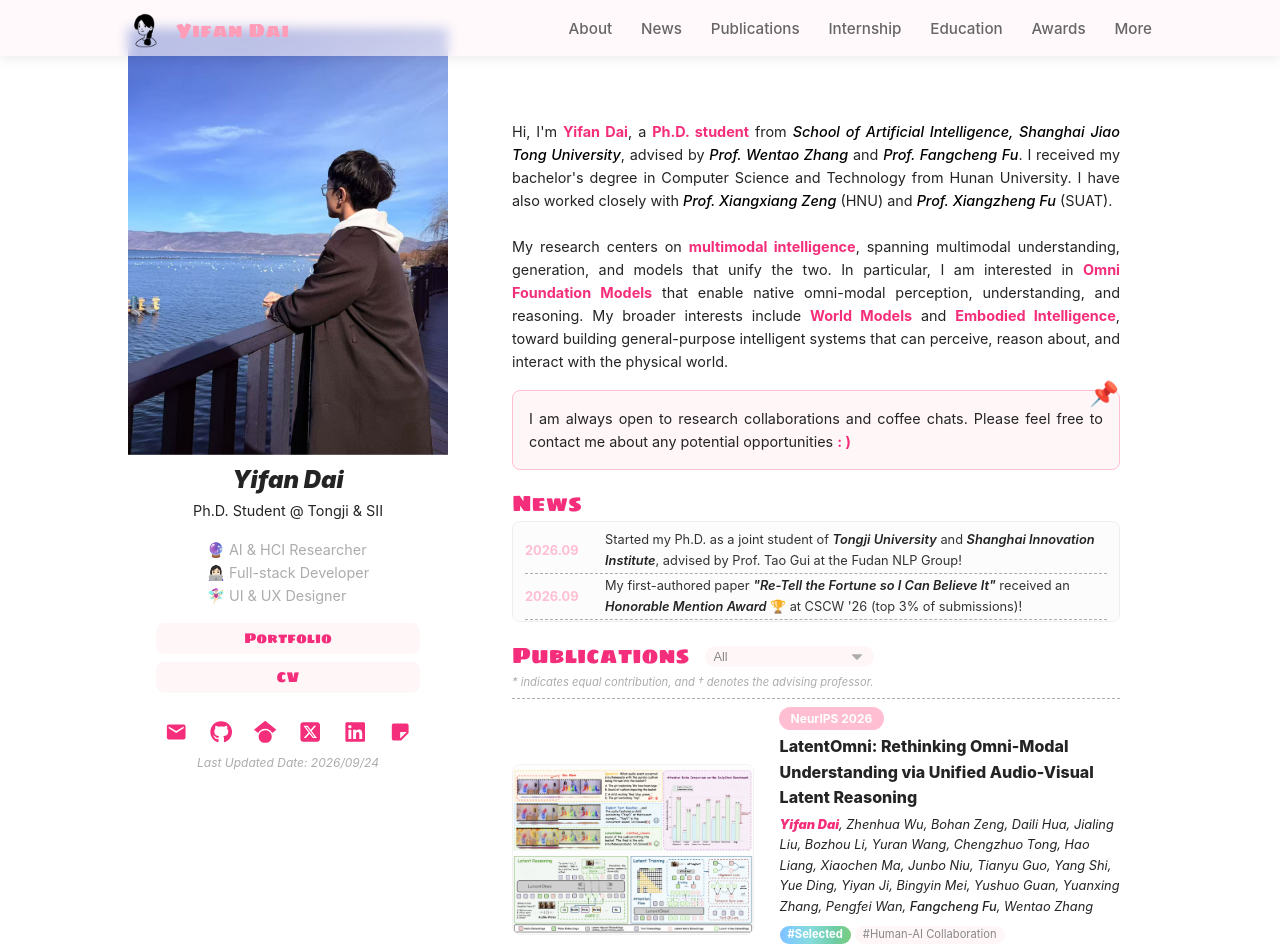
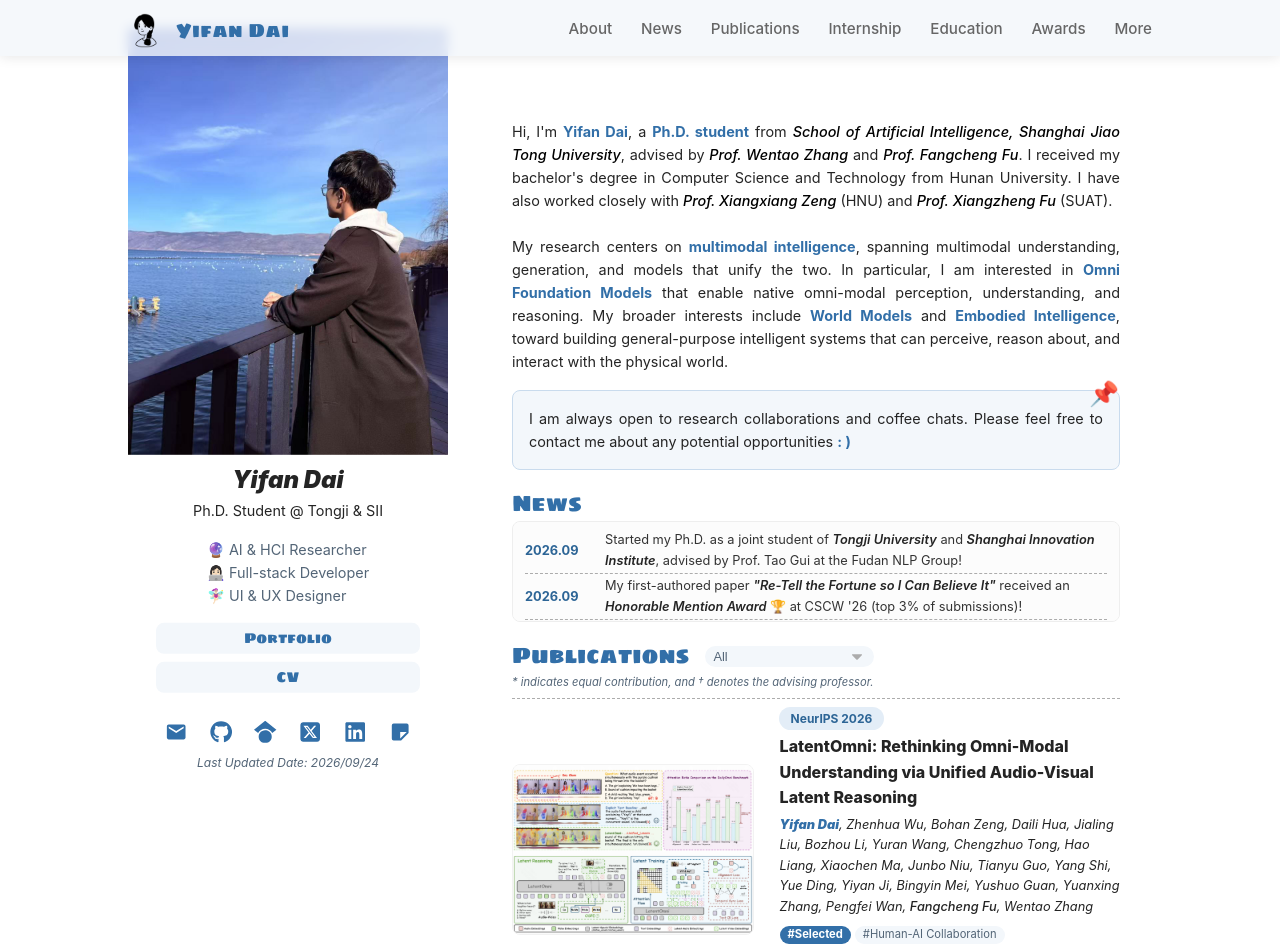
Before and after one commit to yfanDai/yfanDai.github.io, a React (Vite) app: page / in a window 1280 px wide. Shown: the top 949 px of the page. Built offline with nearby package versions, Linux system fonts and the light colour scheme.

Commit message:
Replace pink accents with a readable muted blue theme

```diff
--- a/src/App.css
+++ b/src/App.css
@@ -15,13 +15,13 @@ html, body {
 }
 
 a {
-  color: #ff9cb7;
+  color: var(--theme-accent);
   text-decoration: none;
   transition: color 0.3s ease;
 }
 
 a:hover {
-  color: #F42E7A;
+  color: var(--theme-accent-hover);
 }
 
 /* ======== 布局 ======== */
@@ -105,7 +105,7 @@ nav a {
 }
 
 nav a:hover {
-  color: #f42e7a;
+  color: var(--theme-accent);
 }
 
 /* ======== 响应式布局 ======== */
--- a/src/components/PaperMeta.jsx
+++ b/src/components/PaperMeta.jsx
@@ -17,7 +17,7 @@ export function AuthorList({ authors }) {
     return authors.map((author, i) => {
         const name = author.name + (AUTHOR_SYMBOLS[author.role] || "");
         const label = author.name === MY_NAME ? (
-            <strong style={{ color: "#F42E7A", fontWeight: 900 }}>{name}</strong>
+            <strong style={{ color: "var(--theme-accent)", fontWeight: 900 }}>{name}</strong>
         ) : (
             name
         );
@@ -39,7 +39,7 @@ export function AuthorList({ authors }) {
 
 export function PaperTag({ tag }) {
     if (tag === "Selected") {
-        return <span className="tag-item-show rainbow-tag-all">#{tag}</span>;
+        return <span className="tag-item-show selected-tag-all">#{tag}</span>;
     }
     if (tag === "Honorable Mention") {
         return <span className="tag-item-show award-tag-all">🏆 {tag}</span>;
@@ -47,5 +47,5 @@ export function PaperTag({ tag }) {
     if (tag === "In Submission") {
         return <span className="tag-item-show submission-tag-all">#{tag}</span>;
     }
-    return <span className="tag-item-show" style={{ color: "#888" }}>#{tag}</span>;
+    return <span className="tag-item-show">#{tag}</span>;
 }
--- a/src/css/Header.css
+++ b/src/css/Header.css
@@ -5,7 +5,7 @@
     top: 0;
     left: 0;
     width: 100%;
-    background: rgba(255, 246, 248, 0.6);
+    background: var(--theme-header-bg);
     backdrop-filter: blur(6px);
     -webkit-backdrop-filter: blur(6px);
     z-index: 1000;
@@ -13,7 +13,7 @@
 }
 @supports (-webkit-backdrop-filter: blur(4px)) {
     .header-wrapper {
-        background-color: rgba(255, 246, 248, 0.6);
+        background-color: var(--theme-header-bg);
     }
 }
 
@@ -38,7 +38,7 @@
     font-style: italic;
     font-weight: 900;
     font-size: 1.2rem;
-    color: #ff9cb7;
+    color: var(--theme-accent);
     letter-spacing: 0.02em;
     position: relative;
 }
@@ -53,7 +53,7 @@
     top: -0.5em;
     left: -0.14em;
     font-size: 0.8em;
-    color: #F42E7A;
+    color: var(--theme-accent);
     display: inline-block;
     transform-origin: 50% 50%;
     animation: spinY2 3s linear infinite;
@@ -83,12 +83,12 @@
 }
 
 .header-nav .nav-item:hover {
-    color: #f42e7a;
+    color: var(--theme-accent-hover);
 }
 
 .header-nav .nav-item:focus {
     outline: none;
-    color: #f42e7a;
+    color: var(--theme-accent);
 }
 
 /* 在按钮底部加一条 hover 下划线效果 */
@@ -97,7 +97,7 @@
     display: block;
     width: 0;
     height: 1px;
-    background: #f42e7a;
+    background: var(--theme-accent);
     transition: width 0.3s ease;
     margin-top: 3px;
 }
@@ -214,7 +214,7 @@ button:active {
         align-items: center;
         gap: 0;
         padding: 0.6rem 1rem 1.2rem 1rem;
-        background: #FFF6F8;
+        background: var(--theme-accent-wash);
         opacity: 0;
         pointer-events: none;
         transition: transform 320ms cubic-bezier(.2,.9,.3,1), opacity 320ms ease;
@@ -244,7 +244,7 @@ button:active {
     .header-wrapper.menu-open {
         box-shadow: none !important;
         /* 如果你想稍微降低 header 的背景强度也可以： */
-        /* background: rgba(255,246,248,0.92); */
+        /* background: var(--theme-header-bg); */
     }
 
     /* 避免页面内容被遮挡：当菜单展开，可以在 body 上加 padding-top (若需要) */
--- a/src/css/Hero.css
+++ b/src/css/Hero.css
@@ -26,16 +26,16 @@
 .meta-description{
     margin: 1rem;
     font-size: 0.9rem;
-    /*color: #F42E7A;*/
-    color: #acacac;
+    /*color: var(--theme-accent);*/
+    color: var(--theme-muted);
 }
 .meta-linkitem{
     margin-bottom: 0.5rem;
     cursor: pointer;
-    background-color: #fff6f8;
+    background-color: var(--theme-accent-wash);
     border-radius: 8px;
     padding: 4px 12px;
-    color: #F42E7A;
+    color: var(--theme-accent);
     font-family: 'Sigmar One', serif;
     display: flex;
     align-items: center;
@@ -59,10 +59,10 @@
 }
 .icon-link{
     font-size: 1.4rem;
-    color: #F42E7A;
+    color: var(--theme-accent);
 }
 .small-text{
-    color: #acacac;
+    color: var(--theme-muted);
     font-family: "Inter", "Helvetica Neue", Helvetica, Arial, sans-serif;
     font-size: 0.75rem;
     font-weight: normal;
--- a/src/css/Project.css
+++ b/src/css/Project.css
@@ -2,10 +2,10 @@
     --ink: #1c1c1c;
     --body: #2f2f2f;
     --muted: #6f6f6f;
-    --faint: #9a9a9a;
+    --faint: var(--theme-muted);
     --line: #e8e8e8;
     --wash: #fafafa;
-    --accent: #F42E7A;
+    --accent: var(--theme-accent);
     --serif: "Newsreader", "Source Serif 4", Georgia, "Times New Roman", serif;
 
     margin-top: 56px;
--- a/src/css/Publications.css
+++ b/src/css/Publications.css
@@ -50,7 +50,7 @@
 
 .publication-title:hover {
     font-weight: 800;
-    color: #F42E7A;
+    color: var(--theme-accent-hover);
     cursor: pointer;
 }
 
@@ -95,7 +95,7 @@
 
 .author-link:hover {
     color: #242424;
-    text-decoration: underline #ff9cb7;
+    text-decoration: underline var(--theme-accent);
 }
 
 .publication-venue {
@@ -111,11 +111,12 @@
     font-size: 12px;
     font-weight: 700;
     border-radius: 9999px;
-    color: #fff;
+    color: var(--theme-accent-hover);
 }
 
 .venue-tag.conference {
-    background-color: #FFBED2;
+    background-color: var(--theme-accent-soft);
+    color: var(--theme-accent-text);
 }
 
 .venue-tag.journal {
@@ -130,10 +131,12 @@
     background-color: #bdebef;
 }
 .venue-tag.wip {
-    background-color: #ccc;
+    background-color: var(--theme-badge-neutral);
+    color: var(--theme-muted);
 }
 .venue-tag.submission {
-    background-color: #acacac;
+    background-color: var(--theme-badge-neutral);
+    color: var(--theme-muted);
 }
 
 .venue-tag.exhibition {
@@ -163,18 +166,18 @@
     content: "|";
     margin: 0 8px;
     font-weight: bold;
-    color: #FFDEE8; /* 灰色竖线，可调整颜色 */
+    color: var(--theme-accent-border); /* 灰色竖线，可调整颜色 */
 }
 
 .publication-links a + .publications-msg::before {
     content: "|";
     margin: 0 8px;
     font-weight: bold;
-    color: #FFDEE8; /* 灰色竖线，可调整颜色 */
+    color: var(--theme-accent-border); /* 灰色竖线，可调整颜色 */
 }
 
 .publications-msg{
-    color: #acacac;
+    color: var(--theme-muted);
     font-size: 0.8rem;
 }
 
@@ -212,11 +215,11 @@
     margin-right: 4px;
     white-space: nowrap;
     display: inline-block;
-    background-color: #FFF6F8;
+    background-color: var(--theme-accent-wash);
     border-radius: 99px;
     padding: 0px 8px;
     font-size: 0.7rem;
-    color: #888;
+    color: var(--theme-muted);
 }
 
 
@@ -236,7 +239,7 @@
     top: 110%;
     left: 0;
     width: calc(100% - 24px);
-    background: #FFF6F8;
+    background: var(--theme-accent-wash);
     padding: 12px;
     border-radius: 8px;
     box-shadow: 0 4px 24px rgba(0,0,0,0.1);
@@ -250,79 +253,10 @@
 }
 
 
-.rainbow-tag-all {
-    background: linear-gradient(270deg, #ff7f96, #ffb07f, #ffcd49, #f3dc12, #b8cc7d,#7dcd6f,#6fcda6,#87dcdc,#7fcaff,#7f9dff,#9b7fff,#c57fff,#ff7fb9);
-    background-size: 400% 400%;
-    color: white;
-    border-radius: 99px;
-    padding: 0px 8px;
-    white-space: nowrap;
-    display: inline-block;
-    font-weight: bold;
-    animation: rainbowFlow 4s ease infinite;
-    margin-right: 4px;
-}
-.rainbow-tag {
-    margin-right: 8px;
-    font-size: 0.8rem;
-    font-weight: bold;
-    cursor: pointer;
-    white-space: nowrap;
-    display: inline-block;
-    background: linear-gradient(
-            270deg,
-            #ff7f96,
-            #ffb07f,
-            #ffcd49,
-            #f3dc12,
-            #b8cc7d,
-            #7dcd6f,
-            #6fcda6,
-            #87dcdc,
-            #7fcaff,
-            #7f9dff,
-            #9b7fff,
-            #c57fff,
-            #ff7fb9
-    );
-    background-size: 400% 400%;
-    -webkit-background-clip: text;
-    -webkit-text-fill-color: transparent;
-    animation: rainbowFlow 6s linear infinite;
-
-}
-
-.rainbow-tag.active {
-    background: linear-gradient(
-            270deg,
-            #ff7f96,
-            #ffb07f,
-            #ffcd49,
-            #f3dc12,
-            #b8cc7d,
-            #7dcd6f,
-            #6fcda6,
-            #87dcdc,
-            #7fcaff,
-            #7f9dff,
-            #9b7fff,
-            #c57fff,
-            #ff7fb9
-    );
-    background-size: 400% 400%;
-    color: white;
-    -webkit-text-fill-color: white;
-    -webkit-background-clip: border-box;
-    border-radius: 99px;
-    padding: 0px 8px;
-    font-weight: bold;
-    animation: rainbowFlow 4s ease infinite;
-}
-
-@keyframes rainbowFlow {
-    0% { background-position: 0% 50%; }
-    50% { background-position: 100% 50%; }
-    100% { background-position: 0% 50%; }
+.selected-tag-all {
+    background: var(--theme-accent);
+    color: #fff;
+    font-weight: 700;
 }
 
 .submission-tag{
@@ -330,7 +264,7 @@
     font-size: 0.8rem;
     font-weight: bold;
     cursor: pointer;
-    color: #acacac;
+    color: var(--theme-muted);
 }
 .submission-tag.active{
     margin-right: 8px;
@@ -344,61 +278,21 @@
 }
 .award-tag-all{
     background: #FFF4D6;
-    color: #C98A00;
+    color: #805C12;
     font-weight: bold;
 }
 .submission-tag-all{
     white-space: nowrap;
     display: inline-block;
     font-weight: bold;
-    background: #cccccc;
-    color: white;
+    background: var(--theme-badge-neutral);
+    color: var(--theme-muted);
     border-radius: 99px;
     padding: 0px 8px;
 }
 
-/*.rainbow-tag{*/
-/*    margin-right: 8px;*/
-/*    font-size: 0.7rem;*/
-/*    font-weight: 400;*/
-/*    cursor: pointer;*/
-/*    !*color: linear-gradient(270deg, #ff7f96, #ffb07f, #ffcd49, #f3dc12, #b8cc7d,#7dcd6f,#6fcda6,#87dcdc,#7fcaff,#7f9dff,#9b7fff,#c57fff,#ff7fb9);*!*/
-/*}*/
-/*.rainbow-tag.active {*/
-/*    background: linear-gradient(270deg, #ff7f96, #ffb07f, #ffcd49, #f3dc12, #b8cc7d,#7dcd6f,#6fcda6,#87dcdc,#7fcaff,#7f9dff,#9b7fff,#c57fff,#ff7fb9);*/
-/*    background-size: 400% 400%;*/
-/*    color: white !important;*/
-/*    border-radius: 4px;*/
-/*    padding: 2px 8px;*/
-/*    font-weight: bold;*/
-/*    animation: rainbowFlow 4s ease infinite;*/
-/*}*/
-
-/*.rainbow-tag {*/
-/*    margin-right: 8px;*/
-/*    font-size: 0.7rem;*/
-/*    cursor: pointer;*/
-/*    background: linear-gradient(270deg, #ff7f96, #ffb07f, #ffcd49, #f3dc12, #b8cc7d,#7dcd6f,#6fcda6,#87dcdc,#7fcaff,#7f9dff,#9b7fff,#c57fff,#ff7fb9);*/
-/*    background-size: 400% 400%;*/
-/*    color: white !important;*/
-/*    border-radius: 4px;*/
-/*    padding: 2px 8px;*/
-/*    font-weight: bold;*/
-/*    animation: rainbowFlow 4s ease infinite;*/
-/*}*/
-
-/*.rainbow-tag.active {*/
-/*    border-bottom: 2px solid #F42E7A;*/
-/*}*/
-
-@keyframes rainbowFlow {
-    0% { background-position: 0% 50%; }
-    50% { background-position: 100% 50%; }
-    100% { background-position: 0% 50%; }
-}
-
 .publications-info-small{
-    color: #acacac;
+    color: var(--theme-muted);
     font-size: 0.7rem;
     font-style: italic;
     margin-bottom: 0.4rem;
@@ -411,9 +305,9 @@
     border-radius: 99px; /* 圆角 */
     /*border: 1px solid #eee;*/
     border: none;
-    background-color: #FFF6F8;
+    background-color: var(--theme-accent-wash);
     /*font-weight: bold;*/
-    color: #888;
+    color: var(--theme-muted);
     cursor: pointer;
     max-width: 240px;
     height: 1.3rem;
@@ -434,6 +328,6 @@
 
 .tag-select-filter:focus {
     outline: none;
-    /*border-color: #F42E7A; !* 举例：选中时的焦点颜色 *!*/
-    /*box-shadow: 0 0 5px rgba(244, 46, 122, 0.3);*/
+    /*border-color: var(--theme-accent); !* 举例：选中时的焦点颜色 *!*/
+    /*box-shadow: 0 0 5px var(--theme-accent-border);*/
 }
--- /dev/null
+++ b/src/css/Theme.css
@@ -0,0 +1,13 @@
+/* 全站配色：强调文字使用中深蓝，浅蓝仅用于背景和边框。 */
+:root {
+    color-scheme: light;
+    --theme-accent: #326FA8;
+    --theme-accent-hover: #244F78;
+    --theme-accent-text: #2D6596;
+    --theme-accent-soft: #E3EDF7;
+    --theme-accent-border: #C9DBED;
+    --theme-accent-wash: #F3F7FB;
+    --theme-header-bg: rgba(243, 247, 251, 0.8);
+    --theme-muted: #536577;
+    --theme-badge-neutral: #EDF0F3;
+}
--- a/src/main.jsx
+++ b/src/main.jsx
@@ -2,6 +2,7 @@ import { StrictMode } from 'react'
 import { createRoot } from 'react-dom/client'
 import { BrowserRouter } from 'react-router-dom'
 import './index.css'
+import './css/Theme.css'
 import App from './App.jsx'
 
 createRoot(document.getElementById('root')).render(
```
Also changed, not shown: src/css/Internship.css (+18 -18 lines), src/css/All.css.
